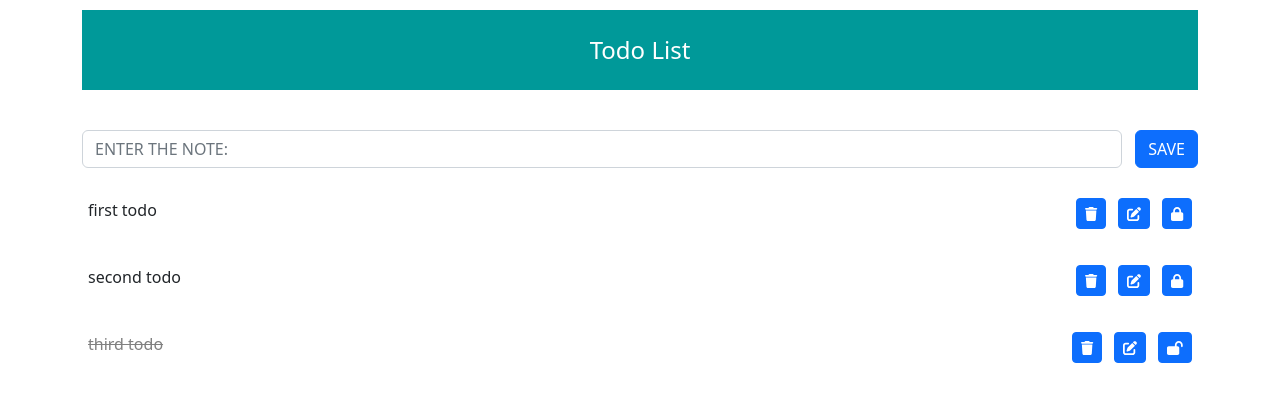
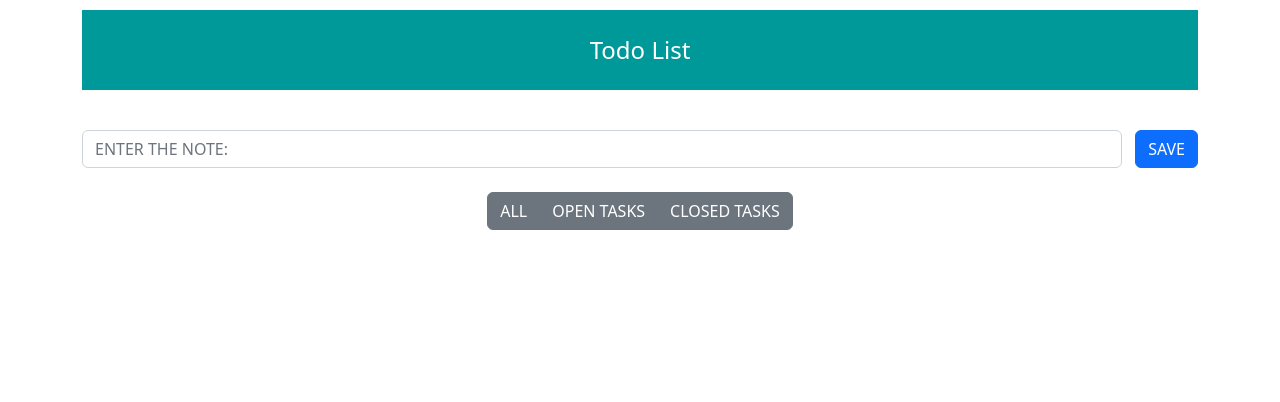
Before and after one commit to maxtkachuk/react-todo-list, a React (Create React App) app: page / in a window 1280 px wide. Shown: the top 402 px of the page. Built offline with nearby package versions, Linux system fonts and the light colour scheme.

Commit message:
Added filters

```diff
--- a/src/App.js
+++ b/src/App.js
@@ -6,23 +6,7 @@ import TodoList from './components/TodoList/TodoList';
 import { Container } from 'react-bootstrap';
 
 function App() {
-  const [todo, setTodo] = useState([
-    {
-      id: 1,
-      title: "first todo",
-      status: true
-    },
-    {
-      id: 2,
-      title: "second todo",
-      status: true
-    },
-    {
-      id: 3,
-      title: "third todo",
-      status: false
-    }
-  ])
+  const [todo, setTodo] = useState([])
 
   return (
     <Container>
--- a/src/components/AddTodo/AddTodo.js
+++ b/src/components/AddTodo/AddTodo.js
@@ -9,6 +9,7 @@ function AddTodo({todo, setTodo}) {
     const[value, setValue] = useState('')
 
     function saveTodo(){
+        if(value){
             setTodo(
                 [...todo, {
                     id: uuidv4(),
@@ -18,8 +19,7 @@ function AddTodo({todo, setTodo}) {
             )
             setValue('')
         }
-
-    console.log(todo)
+    }
 
     return (
         <Row>
--- a/src/components/TodoList/TodoList.js
+++ b/src/components/TodoList/TodoList.js
@@ -1,6 +1,6 @@
-import React, {useState} from "react"
+import React, {useEffect, useState} from "react"
 import s from './TodoList.module.css'
-import {Row, Col, Button, FormControl} from "react-bootstrap"
+import {Row, Col, Button, ButtonGroup} from "react-bootstrap"
 import { FontAwesomeIcon } from '@fortawesome/react-fontawesome'
 import { faEdit, faLock, faLockOpen, faSave, faTrash } from '@fortawesome/free-solid-svg-icons'
 
@@ -10,6 +10,20 @@ function TodoList ({ todo, setTodo }) {
 
     const [edit, setEdit] = useState(null)
     const [value, setValue] = useState('')
+    const [filtered, setFiltered] = useState(todo)
+
+    useEffect(()=>{
+        setFiltered(todo)
+    }, [todo])
+
+    function todoFilter(status){
+         if(status === 'all'){
+            setFiltered(todo)
+         } else{
+            let newTodo = [...todo].filter( item => item.status === status)
+            setFiltered(newTodo)
+         }
+    }
 
     function deleteTodo(id){
         let newTodo = [...todo].filter(item => item.id!=id)
@@ -43,8 +57,17 @@ function TodoList ({ todo, setTodo }) {
     }
     return(
         <div>
+            <Row>
+                <Col className={s.filter}>
+                    <ButtonGroup aria-label="Basic example" className={s.btns}>
+                        <Button variant="secondary" onClick={ ()=>todoFilter('all')}>ALL</Button>
+                        <Button variant="secondary" onClick={ ()=>todoFilter(true)}>OPEN TASKS</Button>
+                        <Button variant="secondary" onClick={ ()=>todoFilter(false)}>CLOSED TASKS</Button>
+                    </ButtonGroup>
+                </Col>
+            </Row>
             {
-                todo.map(item =>(
+                filtered.map(item =>(
                     <div key={item.id} className={s.listItems}>
                         {
                             edit == item.id ?
--- a/src/components/TodoList/TodoList.module.css
+++ b/src/components/TodoList/TodoList.module.css
@@ -19,3 +19,12 @@
     color: gray;
     text-decoration: line-through;
 }
+
+.filter{
+    display: flex;
+    justify-content: center;
+}
+
+.btns{
+    margin-top: 24px;
+}
```
Lines whose indentation alone changed are shown as unchanged.
